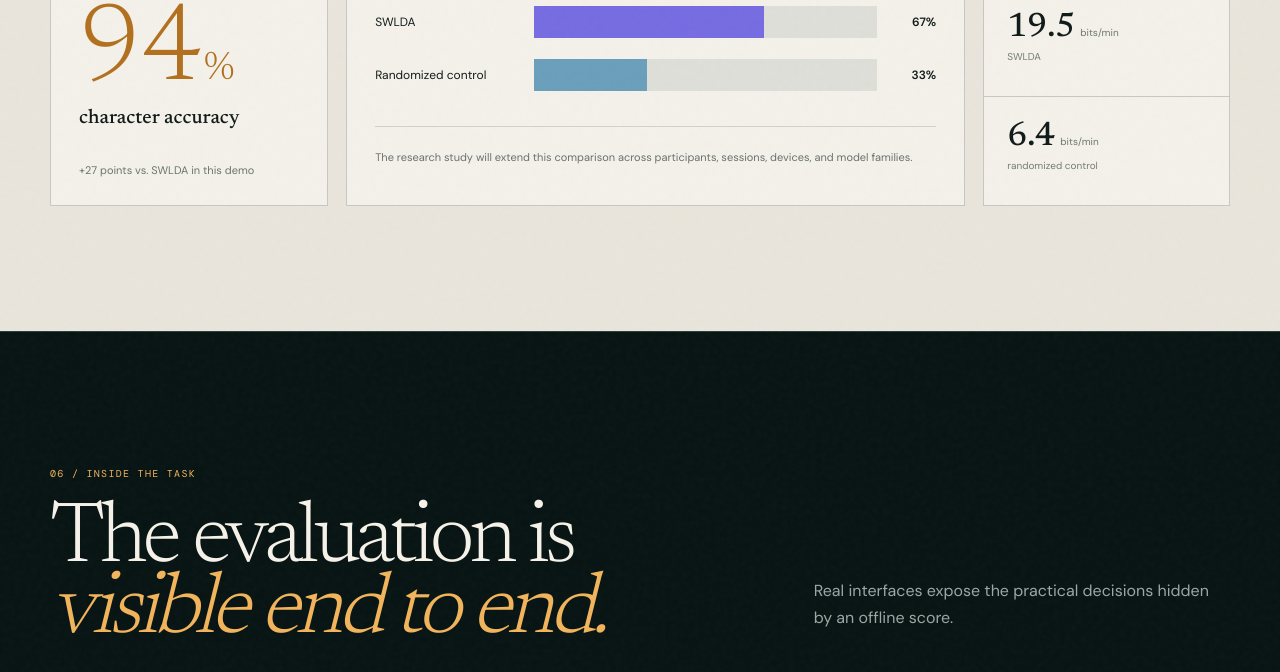
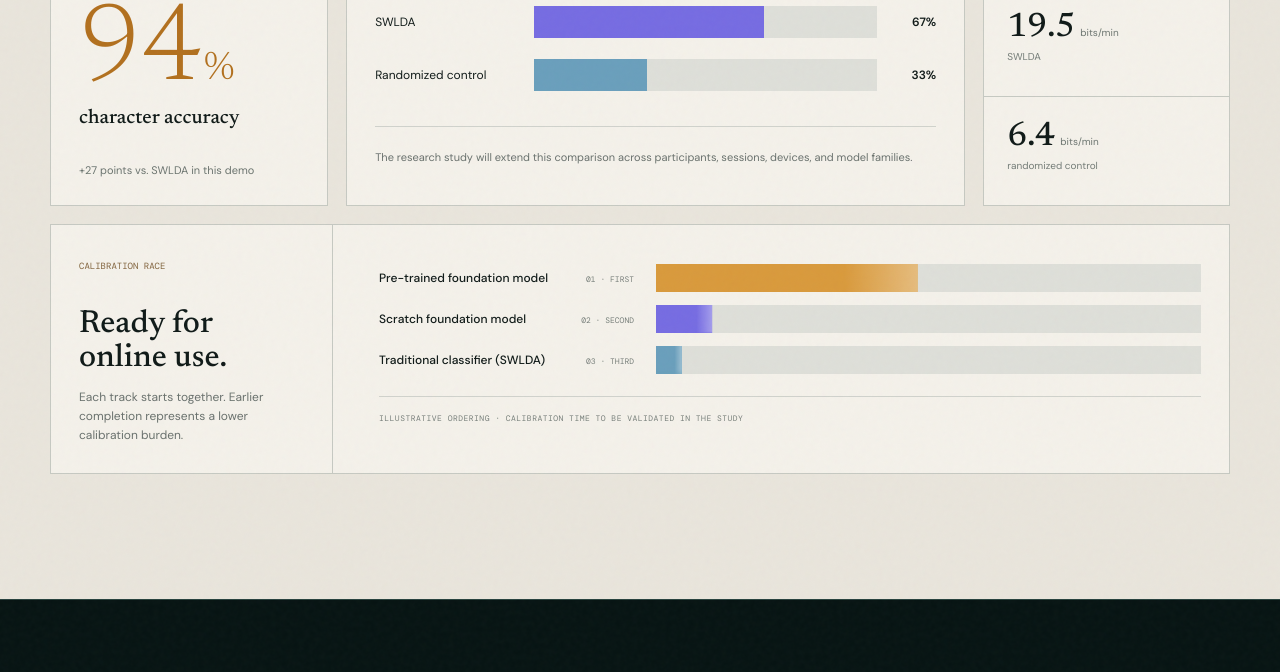
Before and after one commit to Jiazhen-Hong/jiazhenhong, a Jekyll site: the page projects/eeg-fm-liveeval/index.html, which Jekyll copies as it is, in a window 1280 px wide and 1400 px high, scrolled down 5080 px, cut to the strip 0-687 px from the top of the window. Shown: the top 672 px of the strip. Built offline with Jekyll 4.4.1, drawn with Linux system fonts in a browser that asks for light colours.

Commit message:
Animate calibration comparison

```diff
--- a/projects/eeg-fm-liveeval/index.html
+++ b/projects/eeg-fm-liveeval/index.html
@@ -12,7 +12,7 @@
   <link rel="preconnect" href="https://fonts.googleapis.com">
   <link rel="preconnect" href="https://fonts.gstatic.com" crossorigin>
   <link href="https://fonts.googleapis.com/css2?family=DM+Mono:wght@400;500&family=DM+Sans:wght@400;500;600&family=Newsreader:opsz,wght@6..72,300;6..72,500&display=swap" rel="stylesheet">
-  <link rel="stylesheet" href="styles.css?v=6">
+  <link rel="stylesheet" href="styles.css?v=7">
 </head>
 <body>
   <div class="noise" aria-hidden="true"></div>
@@ -105,6 +105,19 @@ WORDS</span><span class="type-cursor" aria-hidden="true">_</span></strong></div>
           </div>
           <div class="metric-stack"><div><strong>35.1</strong><span>bits/min</span><p>foundation model</p></div><div><strong>19.5</strong><span>bits/min</span><p>SWLDA</p></div><div><strong>6.4</strong><span>bits/min</span><p>randomized control</p></div></div>
         </div>
+        <div class="calibration-race" aria-label="Illustrative calibration progress comparison">
+          <div class="calibration-intro">
+            <span class="mono">CALIBRATION RACE</span>
+            <h3>Ready for online use.</h3>
+            <p>Each track starts together. Earlier completion represents a lower calibration burden.</p>
+          </div>
+          <div class="calibration-progress">
+            <div class="calibration-row pretrained"><div><strong>Pre-trained foundation model</strong><span class="mono">01 · FIRST</span></div><div class="calibration-track"><i></i></div></div>
+            <div class="calibration-row scratch-model"><div><strong>Scratch foundation model</strong><span class="mono">02 · SECOND</span></div><div class="calibration-track"><i></i></div></div>
+            <div class="calibration-row traditional"><div><strong>Traditional classifier (SWLDA)</strong><span class="mono">03 · THIRD</span></div><div class="calibration-track"><i></i></div></div>
+            <p class="calibration-note mono">ILLUSTRATIVE ORDERING · CALIBRATION TIME TO BE VALIDATED IN THE STUDY</p>
+          </div>
+        </div>
       </div>
     </section>
 
--- a/projects/eeg-fm-liveeval/styles.css
+++ b/projects/eeg-fm-liveeval/styles.css
@@ -110,6 +110,29 @@ body{margin:0;background:var(--bg);color:var(--ink);font-family:"DM Sans",sans-s
 .metric-stack strong{font:500 34px "Newsreader",serif}
 .metric-stack span{font-size:10px;margin-left:5px;color:#6c7570}
 .metric-stack p{font-size:10px;color:#747c77;margin:5px 0 0}
+.calibration-race{display:grid;grid-template-columns:.62fr 1.93fr;gap:18px;margin-top:18px;border:1px solid #c6c9c2;background:#f4f1ea}
+.calibration-intro{padding:28px;border-right:1px solid #c6c9c2}
+.calibration-intro>span{font-size:9px;color:#82643e}
+.calibration-intro h3{margin:34px 0 12px;font:500 32px/1.05 "Newsreader",serif}
+.calibration-intro p{margin:0;color:#69716d;font-size:12px;line-height:1.6}
+.calibration-progress{padding:26px 28px 20px}
+.calibration-row{display:grid;grid-template-columns:255px 1fr;gap:22px;margin:13px 0;align-items:center}
+.calibration-row>div:first-child{display:flex;justify-content:space-between;gap:12px;align-items:baseline}
+.calibration-row strong{font-size:12px;font-weight:500}
+.calibration-row span{color:#777f7a;font-size:8px;white-space:nowrap}
+.calibration-track{position:relative;height:28px;background:#dedfd9;overflow:hidden}
+.calibration-track i{display:block;width:100%;height:100%;transform:scaleX(0);transform-origin:left;background:#333}
+.calibration-track i:after{content:"";display:block;width:28%;height:100%;margin-left:auto;background:linear-gradient(90deg,transparent,#fff5)}
+.calibration-row.pretrained i{background:#d99a3c}
+.calibration-row.scratch-model i{background:#766ce2}
+.calibration-row.traditional i{background:#6a9fbc}
+.results-section.seen .calibration-row.pretrained i{animation:calibration-fast 4.8s ease-in-out infinite}
+.results-section.seen .calibration-row.scratch-model i{animation:calibration-medium 4.8s ease-in-out infinite}
+.results-section.seen .calibration-row.traditional i{animation:calibration-slow 4.8s ease-in-out infinite}
+.calibration-note{border-top:1px solid #d0d2cc;margin:22px 0 0;padding-top:16px;color:#777f7a;font-size:8px;letter-spacing:.06em}
+@keyframes calibration-fast{0%,8%,100%{transform:scaleX(0)}30%,88%{transform:scaleX(1)}}
+@keyframes calibration-medium{0%,8%,100%{transform:scaleX(0)}56%,88%{transform:scaleX(1)}}
+@keyframes calibration-slow{0%,8%,100%{transform:scaleX(0)}78%,88%{transform:scaleX(1)}}
 .evidence-grid{display:grid;grid-template-columns:1fr 1fr;gap:18px;margin-top:60px}
 .evidence-quad{grid-template-columns:repeat(4,minmax(0,1fr));gap:12px}
 .evidence figure{margin:0;border:1px solid var(--line);background:#0a1817}
@@ -151,6 +174,8 @@ body{margin:0;background:var(--bg);color:var(--ink);font-family:"DM Sans",sans-s
 .protocol-grid article:nth-child(-n+2){border-bottom:1px solid var(--line)}
 .results-grid{grid-template-columns:1fr 1fr}
 .comparison{grid-column:1/-1;grid-row:2}
+.calibration-race{grid-template-columns:1fr}
+.calibration-intro{border-right:0;border-bottom:1px solid #c6c9c2}
 .video-grid{grid-template-columns:1fr}
 .evidence-quad{grid-template-columns:repeat(2,minmax(0,1fr))}
 .next-section{grid-template-columns:1fr}
@@ -179,5 +204,8 @@ body{margin:0;background:var(--bg);color:var(--ink);font-family:"DM Sans",sans-s
 .evidence figcaption{grid-template-columns:1fr}
 .results-grid .comparison{grid-column:auto;grid-row:auto}
 .bar-row{grid-template-columns:110px 1fr 38px}
+.calibration-progress{padding:22px 18px}
+.calibration-row{grid-template-columns:1fr;gap:8px;margin:22px 0}
 .next-section{padding:80px 0}
 }
+@media(prefers-reduced-motion:reduce){.results-section.seen .calibration-track i{animation:none;transform:scaleX(1)}}
```
